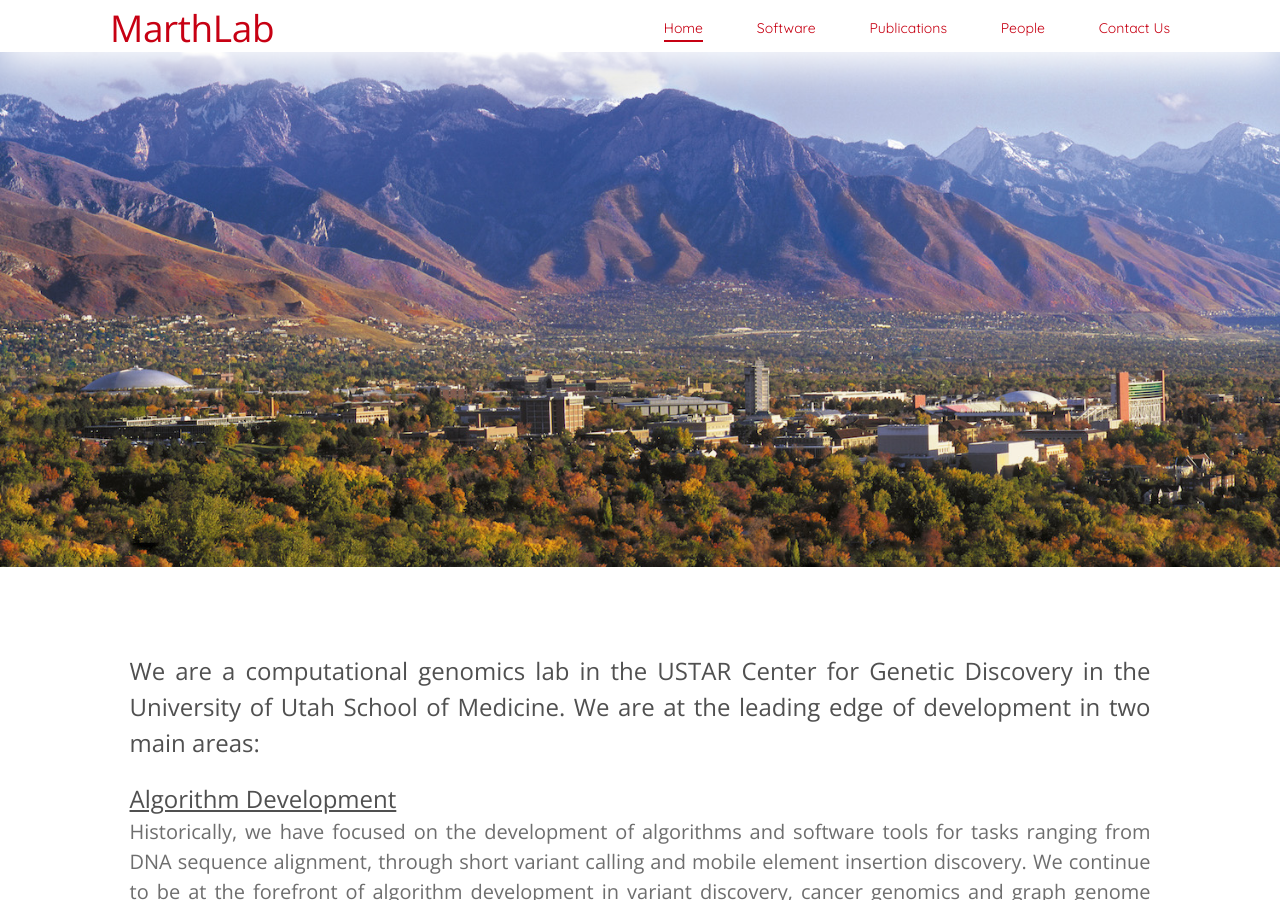
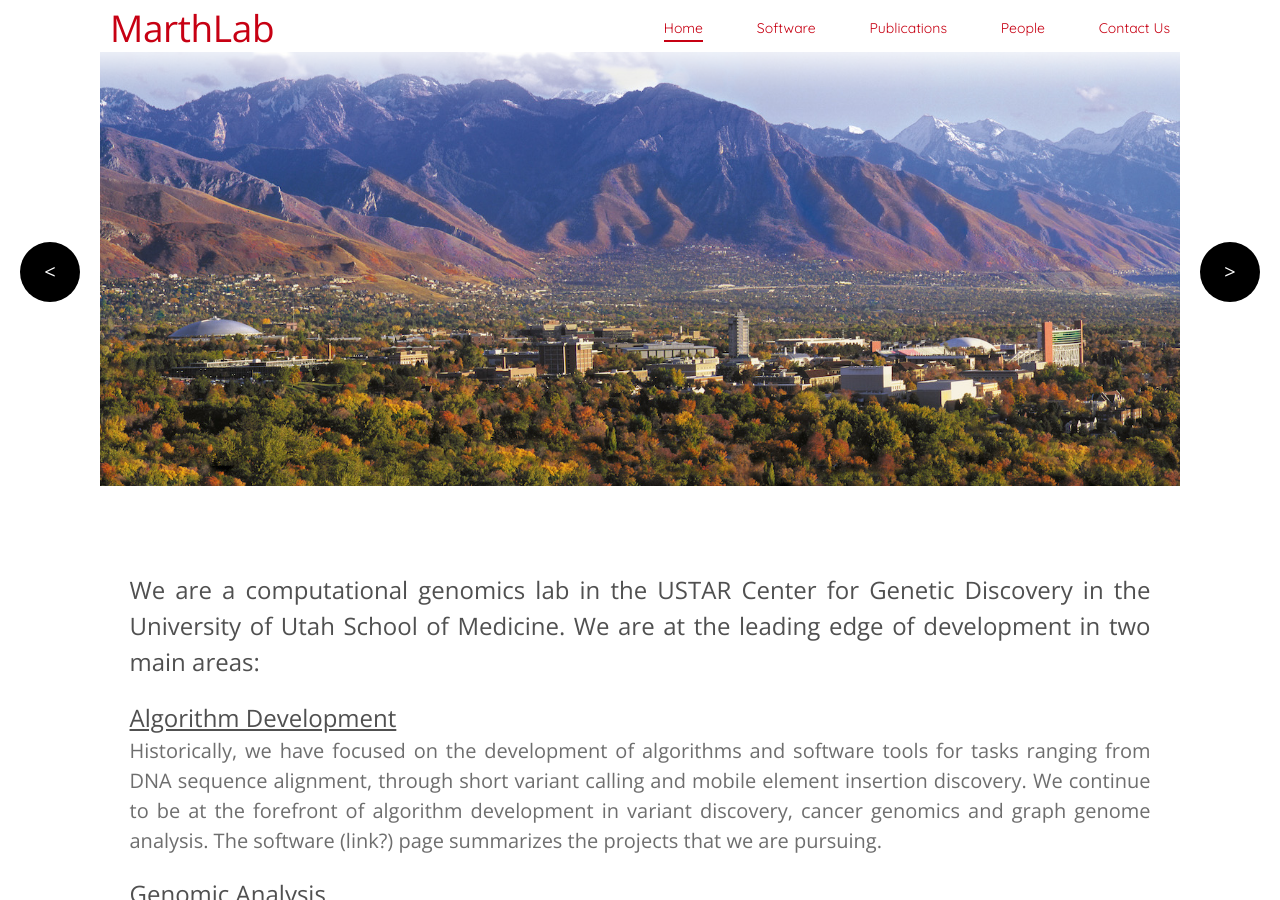
Before and after one commit to marthlab/LabWebsite, a Jekyll site: the page built from index.html, in a window 1280 px wide and 900 px high. Built offline with Jekyll 4.4.1, drawn with Linux system fonts in a browser that asks for light colours; Markdown is read by kramdown in place of the engine named in the settings.

Commit message:
add caoursel

```diff
--- a/index.html
+++ b/index.html
@@ -5,7 +5,30 @@
 order: 1
 ---
 
-<img class='main-image' src='public/images/utah_campus.jpg'></img>
+<script>
+
+	function goCarousel(direction) {
+		console.log('carousel');
+		console.log(direction);
+		var elem = document.querySelector('.main-image.current')
+		if (direction == 'left') { var next = elem.previousElementSibling || document.querySelectorAll('.main-image')[document.querySelectorAll('.main-image').length-1]; }
+		else { var next = elem.nextElementSibling || document.querySelectorAll('.main-image')[0]; }
+		elem.className = elem.className.replace(/\bcurrent\b/,'');
+		next.className = next.className + ' current';
+
+	}
+
+</script>
+
+<div id='image-holder'>
+	<div class='carousel-ctrl' id='left-ctrl' onClick='goCarousel("left")'><</div>
+	<div class='carousel-ctrl' id='right-ctrl' onClick='goCarousel("right")'>></div>
+	<div id='carousel-img'>
+		<img class='main-image current' src='public/images/utah_campus.jpg'></img>
+		<img class='main-image' src='public/images/genetics-main1.png'></img>
+	</div>
+
+</div>
 
 <div class='container'>
 	<div class='mission-statement'>
--- a/public/css/site.css
+++ b/public/css/site.css
@@ -135,7 +135,12 @@
  *
  */
 
-.main-image { width: 100%; margin-top: 52px;}
+#image-holder { text-align:center; color: black; margin-top: 52px; position: relative;}
+.main-image { width: calc(100% - 200px); display: none;}
+.main-image.current { display:inline;}
+.carousel-ctrl { position: absolute; top: calc(50% - 30px);  border-radius: 60px; height: 60px; width: 60px; color:white; background: black; font-size: 20px; line-height: 60px;}
+#right-ctrl { right:20px;}
+#left-ctrl { left:20px;}
 .mission-statement { font-size: 20px; }
 
 
```
Also changed, not shown: 1 other file.
